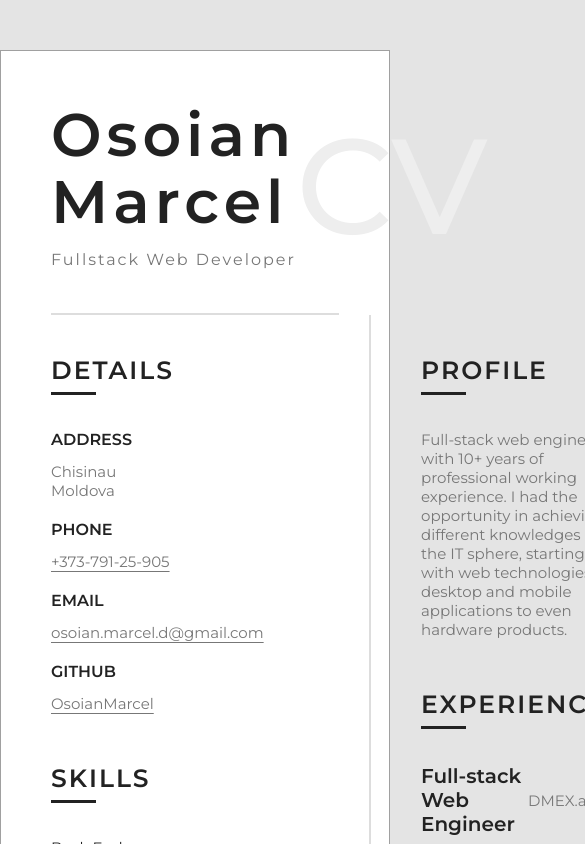
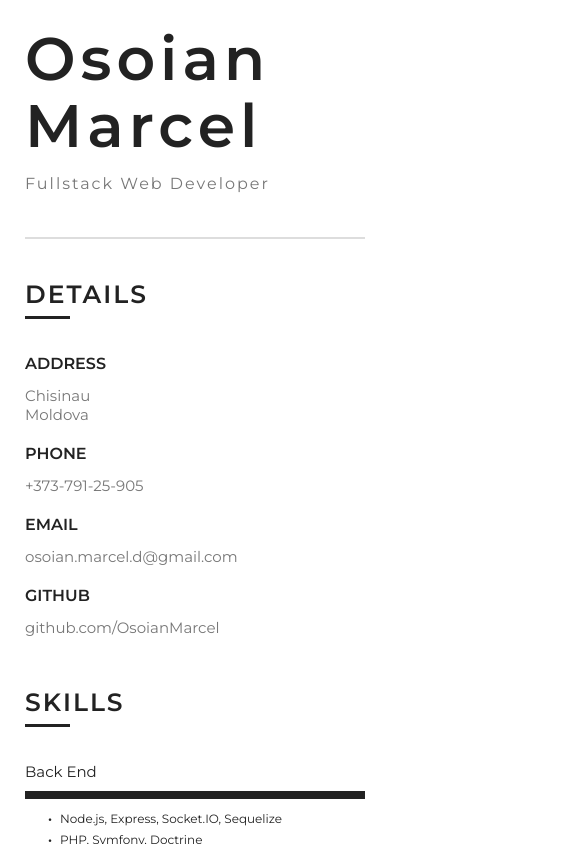
Before and after one commit to OsoianMarcel/my-cv, a Next.js app: page / in a window 390 px wide. Shown: the top 844 px of the page, 585 px wide, since content can reach past the window. Built offline with nearby package versions, Linux system fonts and the light colour scheme.

Commit message:
add responsive layout

```diff
--- a/src/components/Employment/EmploymentItem.module.scss
+++ b/src/components/Employment/EmploymentItem.module.scss
@@ -13,6 +13,7 @@
   color: #222;
   font-size: 20px;
   font-weight: 600;
+  margin-right: 10px;
 }
 
 .position_company {
--- a/src/components/Header.module.scss
+++ b/src/components/Header.module.scss
@@ -31,3 +31,9 @@
   font-weight: 400;
   margin: 0;
 }
+
+@media (max-width: 550px) {
+  .right {
+    display: none;
+  }
+}
--- a/src/components/Layout.module.scss
+++ b/src/components/Layout.module.scss
@@ -5,3 +5,11 @@
   background-color: #FFF;
   border: 1px solid #A0A0A0;
 }
+
+@media (max-width: 800px), print {
+  .container {
+    margin: 0 auto;
+    border: none;
+    padding: 25px;
+  }
+}
--- a/src/pages/index.tsx
+++ b/src/pages/index.tsx
@@ -49,7 +49,7 @@ const Home: NextPage = () => {
 								<a href="https://github.com/OsoianMarcel?tab=repositories"
 								   target="_blank"
 								   rel="noreferrer">
-									OsoianMarcel
+									github.com/OsoianMarcel
 								</a>
 							</p>
 						</AsideDetail>
@@ -127,7 +127,6 @@ const Home: NextPage = () => {
 						>
 							<ul>
 								<li>
-									Worked as full-stack web engineer and sys-admin in the company.
 									Developed from scratch 3 decentralized applications based on Ethereum blockchain:
 								</li>
 								<li>
--- a/src/styles/Home.module.scss
+++ b/src/styles/Home.module.scss
@@ -61,3 +61,16 @@
   border: 1px solid #777;
   padding: 2px;
 }
+
+@media (max-width: 800px) {
+  .main {
+    grid-template-columns: 1fr;
+  }
+  .aside {
+    padding-right: 0;
+    border-right: none;
+  }
+  .content {
+    padding-left: 0;
+  }
+}
--- a/src/styles/globals.scss
+++ b/src/styles/globals.scss
@@ -39,3 +39,14 @@ li {
     margin-left: -1em;
   }
 }
+
+@media (max-width: 800px), print {
+  html,
+  body {
+    background-color: #FFF;
+  }
+
+  a {
+    text-decoration: none;
+  }
+}
```
